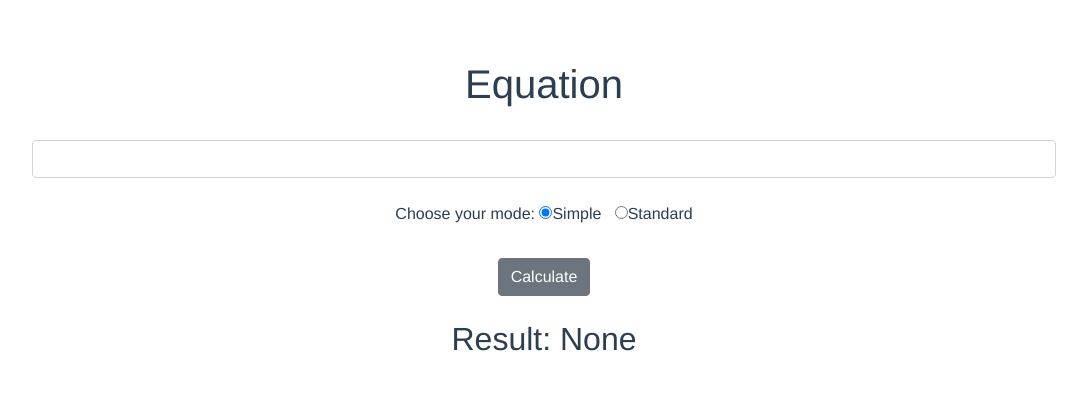
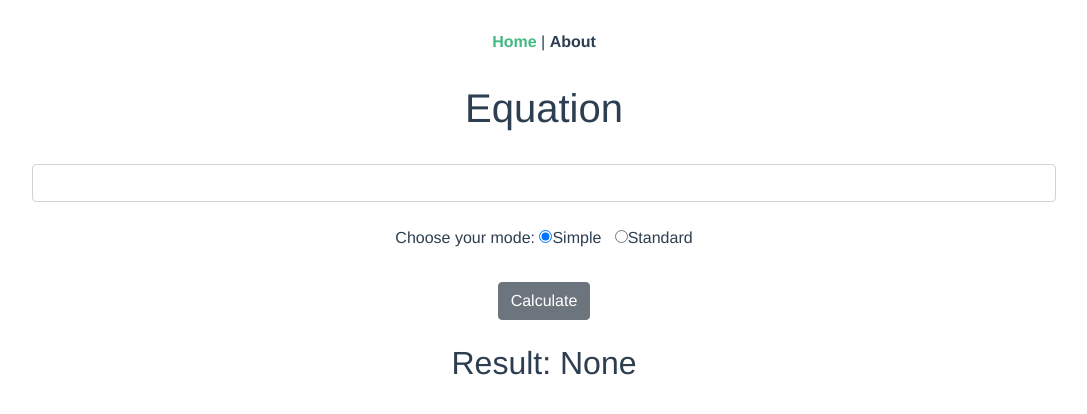
Before and after one commit to thomaslin2020/uncertainty, a Vue app: page / in a window 1280 px wide. Shown: the top 414 px of the page, without its empty margins (96-1183 px from the left). Built offline with nearby package versions, Linux system fonts and the light colour scheme.

Commit message:
updated files

```diff
--- a/package.json
+++ b/package.json
@@ -12,11 +12,13 @@
     "bootstrap": "^4.4.1",
     "bootstrap-vue": "^2.13.1",
     "core-js": "^3.6.4",
-    "vue": "^2.6.11"
+    "vue": "^2.6.11",
+    "vue-router": "^3.1.6"
   },
   "devDependencies": {
     "@vue/cli-plugin-babel": "~4.3.0",
     "@vue/cli-plugin-eslint": "~4.3.0",
+    "@vue/cli-plugin-router": "^4.3.1",
     "@vue/cli-service": "~4.3.0",
     "babel-eslint": "^10.1.0",
     "eslint": "^6.7.2",
--- a/src/App.vue
+++ b/src/App.vue
@@ -1,56 +1,12 @@
 <template>
   <div id="app">
-        <div style="display: flex;  justify-content: center; align-items: center;">
-            <div style="width: 80%">
-                <h1>Equation</h1>
-                <br>
-                <b-input type="text" id="equation" name="equation"></b-input>
-                <br>
-                Choose your mode:
-                <input type="radio" id="simple" value="simple" v-model="mode">
-                <label for="simple">Simple</label>
-                &nbsp;
-                <input type="radio" id="standard" value="standard" v-model="mode">
-                <label for="standard">Standard</label>
-                <br>
-                <br>
-                <b-button type="submit" value="upload" @click="send">Calculate</b-button>
-                <br>
-                <br>
-                <h2>Result: {{result}}</h2>
+    <div id="nav">
+      <router-link to="/">Home</router-link> |
+      <router-link to="/about">About</router-link>
     </div>
-        </div>
+    <router-view/>
   </div>
 </template>
-
-<script>
-    import axios from 'axios'
-
-    export default {
-        name: 'App',
-        components: {},
-        data() {
-            return {
-                result: 'None',
-                mode: 'simple'
-            }
-        },
-        methods: {
-            send() {
-                const fd = new FormData()
-                fd.append('method', this.mode)
-                fd.append('equation', document.getElementById('equation').value)
-                axios.post('https://thomaslin2020.pythonanywhere.com/', fd)
-                    .then(response => {
-                        this.result = response.data
-                        console.log(response)
-                    }).catch(e => {
-                    console.log(e)
-                })
-            }
-        }
-    }
-</script>
 
 <style>
 #app {
@@ -59,19 +15,18 @@
   -moz-osx-font-smoothing: grayscale;
   text-align: center;
   color: #2c3e50;
-        margin-top: 60px;
 }
 
-    .equation {
-        color: #020202;
-        font-size: 20px;
-        max-width: 300px;
-        padding-top: 10px;
-        opacity: 0.5;
-        overflow-wrap: break-word;
-        padding-right: 10px;
-        background: aliceblue;
-
+#nav {
+  padding: 30px;
 }
 
+#nav a {
+  font-weight: bold;
+  color: #2c3e50;
+}
+
+#nav a.router-link-exact-active {
+  color: #42b983;
+}
 </style>
--- a/src/main.js
+++ b/src/main.js
@@ -3,10 +3,12 @@
 import BootstrapVue from "bootstrap-vue"
 import 'bootstrap/dist/css/bootstrap.min.css'
 import 'bootstrap-vue/dist/bootstrap-vue.css'
+import router from './router'
 
 Vue.use(BootstrapVue);
 Vue.config.productionTip = false
 
 new Vue({
-  render: h => h(App),
+  router,
+  render: h => h(App)
 }).$mount('#app')
--- /dev/null
+++ b/src/router/index.js
@@ -0,0 +1,27 @@
+import Vue from 'vue'
+import VueRouter from 'vue-router'
+import Home from '../views/Home.vue'
+
+Vue.use(VueRouter)
+
+  const routes = [
+  {
+    path: '/',
+    name: 'Home',
+    component: Home
+  },
+  {
+    path: '/about',
+    name: 'About',
+    // route level code-splitting
+    // this generates a separate chunk (about.[hash].js) for this route
+    // which is lazy-loaded when the route is visited.
+    component: () => import(/* webpackChunkName: "about" */ '../views/About.vue')
+  }
+]
+
+const router = new VueRouter({
+  routes
+})
+
+export default router
--- /dev/null
+++ b/src/views/About.vue
@@ -0,0 +1,5 @@
+<template>
+  <div class="about">
+    <h1>This is an about page</h1>
+  </div>
+</template>
--- /dev/null
+++ b/src/views/Home.vue
@@ -0,0 +1,53 @@
+<template>
+    <div id="home">
+        <div style="display: flex;  justify-content: center; align-items: center;">
+            <div style="width: 80%">
+                <h1>Equation</h1>
+                <br>
+                <b-input type="text" id="equation" name="equation"></b-input>
+                <br>
+                Choose your mode:
+                <input type="radio" id="simple" value="simple" v-model="mode">
+                <label for="simple">Simple</label>
+                &nbsp;
+                <input type="radio" id="standard" value="standard" v-model="mode">
+                <label for="standard">Standard</label>
+                <br>
+                <br>
+                <b-button type="submit" value="upload" @click="send">Calculate</b-button>
+                <br>
+                <br>
+                <h2>Result: {{result}}</h2>
+            </div>
+        </div>
+    </div>
+</template>
+
+<script>
+    import axios from 'axios'
+
+    export default {
+        name: 'Home',
+        components: {},
+        data() {
+            return {
+                result: 'None',
+                mode: 'simple'
+            }
+        },
+        methods: {
+            send() {
+                const fd = new FormData()
+                fd.append('method', this.mode)
+                fd.append('equation', document.getElementById('equation').value)
+                axios.post('https://thomaslin2020.pythonanywhere.com/', fd)
+                    .then(response => {
+                        this.result = response.data
+                        console.log(response)
+                    }).catch(e => {
+                    console.log(e)
+                })
+            }
+        }
+    }
+</script>
```
Also changed, not shown: 1 other file (tests, documents, lock files or other folders). Lines whose indentation alone changed are shown as unchanged.
